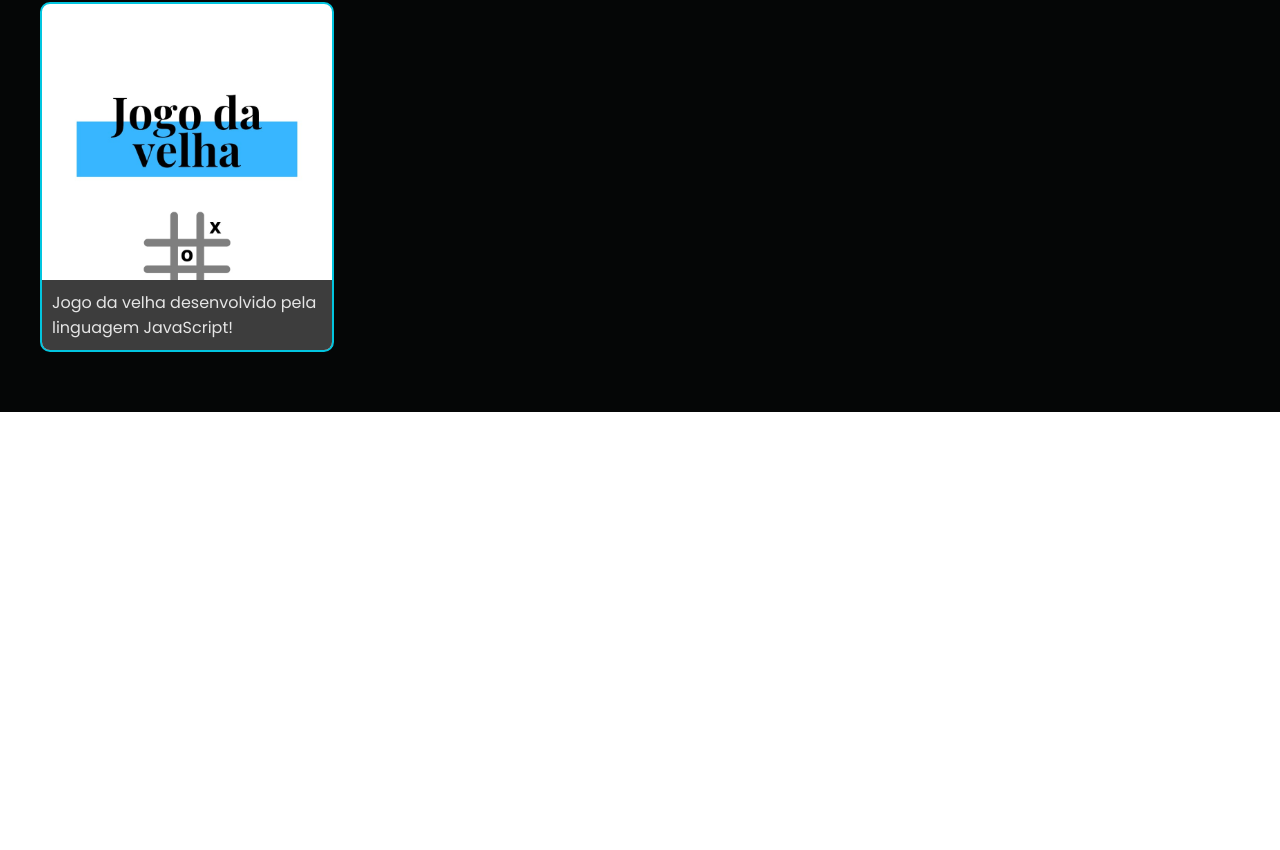
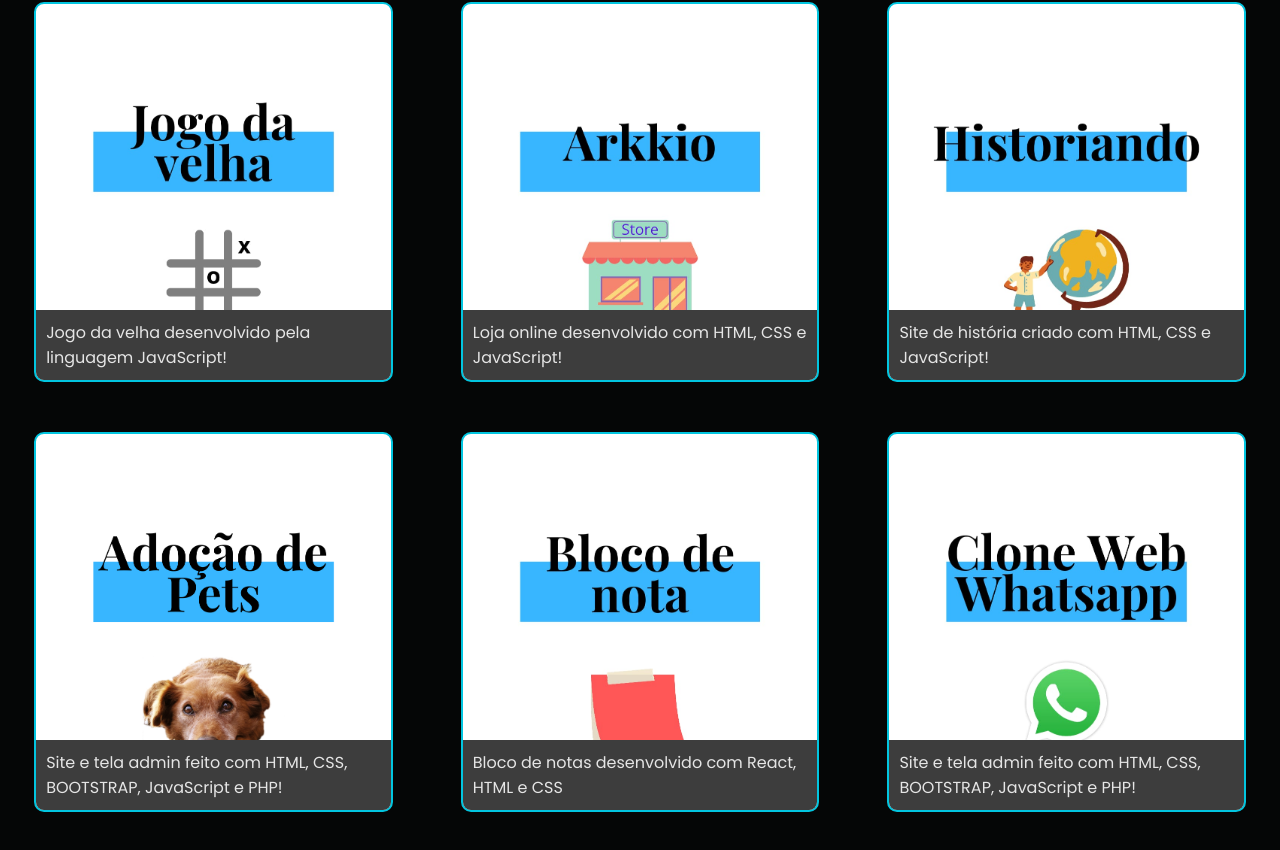
Before and after one commit to ErickBalbino/portfolio-2.0, a React (Vite) app: page / in a window 1280 px wide. Shown: the part 878-1728 px from the top of the page. Before the commit the page ends 1290 px from the top, so only its background shows below. Built offline with nearby package versions, Linux system fonts and the light colour scheme.

Commit message:
finished section projects

```diff
--- a/src/components/layout/css/Header.css.jsx
+++ b/src/components/layout/css/Header.css.jsx
@@ -11,6 +11,7 @@
     position: fixed;
     top: 0;
     z-index: 10;
+    transition: top 0.2s;
 `
 
 export const Logo = styled.div`
--- a/src/components/pages/Home.jsx
+++ b/src/components/pages/Home.jsx
@@ -20,10 +20,45 @@
         </styles.Image>
       </styles.Introduction>
 
-      <styles.Projects>
+      <styles.Projects id='projetos'>
         <h1>Projetos</h1>
 
-        <ProjectCard srcImage='jogo-da-velha.jpeg' text='Jogo da velha desenvolvido pela linguagem JavaScript!' />
+        <styles.ProjectsWrapper>
+          <ProjectCard
+            srcImage='jogo-da-velha.jpeg'
+            text='Jogo da velha desenvolvido pela linguagem JavaScript!'
+            link='https://erickbalbino.github.io/jogo-da-velha'
+          />
+
+          <ProjectCard
+            srcImage='arkkio.jpeg'
+            text='Loja online desenvolvido com HTML, CSS e JavaScript!'
+            link='https://erickbalbino.github.io/loja-arkkio'
+          />
+
+          <ProjectCard
+            srcImage='historiando.jpeg'
+            text='Site de história criado com HTML, CSS e JavaScript!'
+            link='https://erickbalbino.github.io/historiando'
+          />
+
+          <ProjectCard
+            srcImage='adocao_pet.png'
+            text='Site e tela admin feito com HTML, CSS, BOOTSTRAP, JavaScript e PHP!'
+            link='#'
+          />
+
+          <ProjectCard
+            srcImage='bloco-de-notas.jpeg'
+            text='Bloco de notas desenvolvido com React, HTML e CSS'
+            link='#'
+          />
+
+          <ProjectCard
+            srcImage='web-whatsapp.jpeg'
+            text='Site e tela admin feito com HTML, CSS, BOOTSTRAP, JavaScript e PHP!'
+          />
+        </styles.ProjectsWrapper>
       </styles.Projects>
     </styles.Container>
   )
--- a/src/components/pages/css/Home.css.jsx
+++ b/src/components/pages/css/Home.css.jsx
@@ -59,12 +59,19 @@
 
 export const Projects = styled.div`
     background-color: #050606;
-    padding: 0 0px 60px 40px;
+    padding-bottom: 60px;
 
     h1{
         color: #e5e5e5;
         font-size: 2.5rem;
         font-weight: 400;
-        padding-bottom: 20px;
+        padding: 0px 0px 20px 40px;
     }
 `
+
+export const ProjectsWrapper = styled.div`
+    display: grid;
+    grid-template-columns: repeat(3, 1fr);
+    place-items: center;
+
+`
--- a/src/components/project/ProjectCard.jsx
+++ b/src/components/project/ProjectCard.jsx
@@ -1,12 +1,19 @@
 import React from 'react'
 import * as styles from './css/ProjectCard.css.jsx'
+import { Link } from 'react-router-dom'
 
-export default function ProjectCard({ srcImage, text }) {
+export default function ProjectCard({ link, srcImage, text }) {
   return (
     <styles.Container bgImage={srcImage}>
-        <p>
-            {text}
-        </p>
+        <a
+          href={link}
+          target='_blank'
+          className="link__container"
+        >
+          <p>
+              {text}
+          </p>
+        </a>
     </styles.Container>
   )
 }
--- a/src/components/project/css/ProjectCard.css.jsx
+++ b/src/components/project/css/ProjectCard.css.jsx
@@ -1,32 +1,37 @@
 import styled from 'styled-components'
 
 export const Container = styled.div`
-    width: 23vw;
-    height: 350px;
+    width: 28vw;
+    height: 380px;
     background-image: ${props => `url('assets/images/${props.bgImage}')`};
     background-size: cover;
-    background-position: center;
+    background-position-y: top;
+    background-position-x: center;
     background-repeat: no-repeat;
     display: flex;
     align-items: flex-end;
     border-radius: 10px;
     border: 2px solid #02C5DF;
+    margin-bottom: 50px;
 
-
-    p{
-        color: #e5e5e5;
+    .link__container{
         background-color: #3d3d3d;
         padding: 10px;
-        transition: 0.5s ease-in-out height;
+        width: 100%;
+
+        p{
+            color: #e5e5e5;
+        }
     }
 
     &:hover{
-        p{
+        .link__container{
             display: flex;
             align-items: center;
             height: 100%;
             text-align: center;
             cursor: pointer;
+            font-size: 1.1rem;
         }
     }
 `
--- a/src/main.jsx
+++ b/src/main.jsx
@@ -8,3 +8,17 @@
   </React.StrictMode>,
   document.getElementById('root')
 )
+
+// SHOW AND HIDE MENU
+let prevScrollpos = window.scrollY
+
+window.onscroll = () => {
+  let currentScrollPos = window.scrollY
+
+  if (prevScrollpos > currentScrollPos) {
+    document.getElementById('header').style.top = '0'
+  } else {
+    document.getElementById('header').style.top = '-150px'
+  }
+  prevScrollpos = currentScrollPos
+}
```
